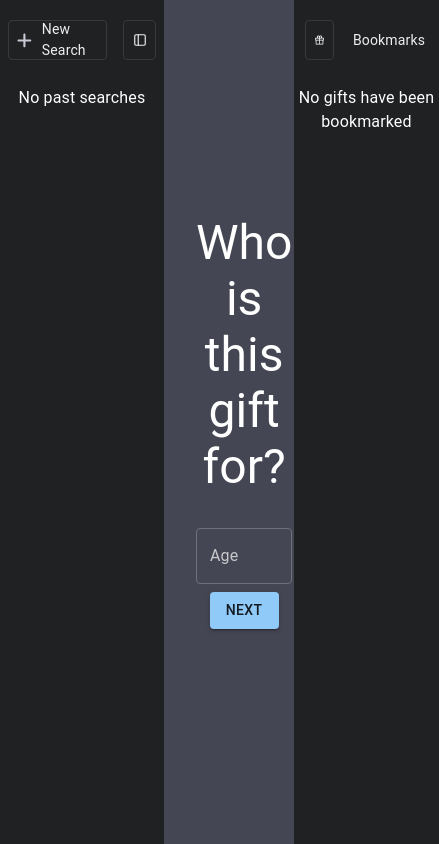
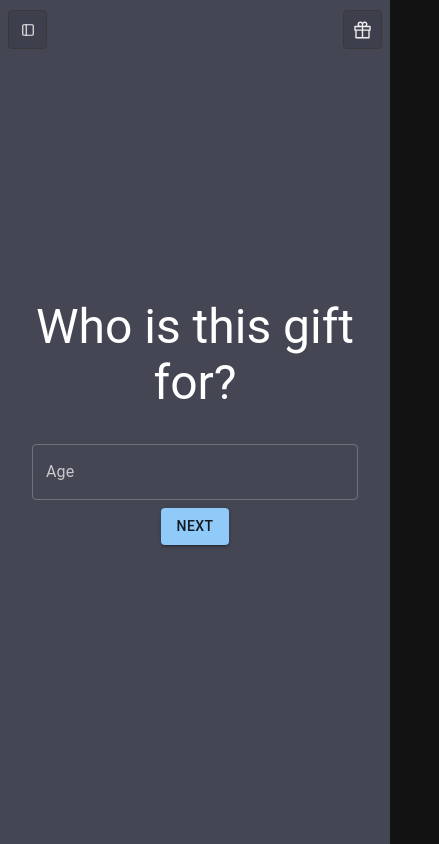
Before and after one commit to hen1227/gift-generator, a React (Create React App) app: page / in a window 390 px wide. Shown: the whole page, 439 px wide, since content can reach past the window. Built offline with nearby package versions, Linux system fonts and the light colour scheme.

Commit message:
Made sidebars disappear on smaller screens v1.1.1

```diff
--- a/package.json
+++ b/package.json
@@ -14,7 +14,7 @@
     "gh-pages": "^6.0.0",
     "react": "^18.2.0",
     "react-dom": "^18.2.0",
-    "react-ga": "^3.3.1",
+    "react-ga4": "^2.1.0",
     "react-router-dom": "^6.16.0",
     "react-scripts": "5.0.1",
     "react-toastify": "^9.1.3",
--- a/src/App.js
+++ b/src/App.js
@@ -5,7 +5,7 @@ import {ToastContainer} from "react-toastify";
 import 'react-toastify/dist/ReactToastify.css';
 import './CustomToastify.css'
 import LoadingAnimation from "./components/LoadingAnimation";
-import ReactGA from 'react-ga';
+import ReactGA from 'react-ga4';
 
 ReactGA.initialize('G-GJ1HGT7CY6');
 
@@ -13,7 +13,7 @@ function App() {
     const [isLoadingData, setIsLoadingData] = React.useState(false);
 
     if (window.location.hostname !== "localhost") {
-        ReactGA.pageview(window.location.pathname + window.location.search);
+        ReactGA.send("pageview")
     }
 
     return (
--- a/src/MainView.jsx
+++ b/src/MainView.jsx
@@ -28,8 +28,8 @@ function MainView({isLoading, setIsLoading}) {
     const [errorMessage, setErrorMessage] = useState(null);
     const [conversation, setConversation] = useState({})
     const [bookmarks, setBookmarks] = useState([]);
-    const [showSidebar, setShowSidebar] = useState(true);
-    const [showBookmarks, setShowBookmarks] = useState(true)
+    const [showSidebar, setShowSidebar] = useState(window.innerWidth > 800);
+    const [showBookmarks, setShowBookmarks] = useState(window.innerWidth > 800)
 
     // Form variables
     // const [name, setName] = useState('');
```
Also changed, not shown: 1 other file (tests, documents, lock files or other folders).
